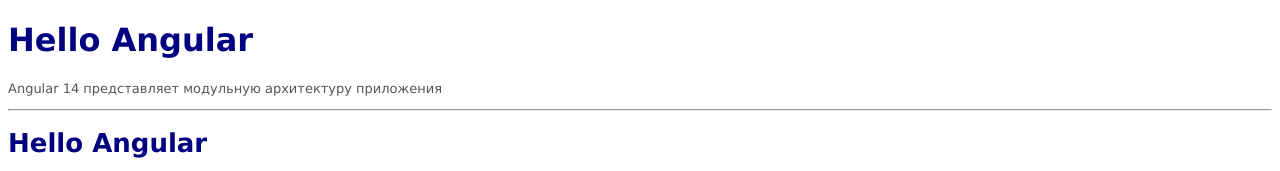
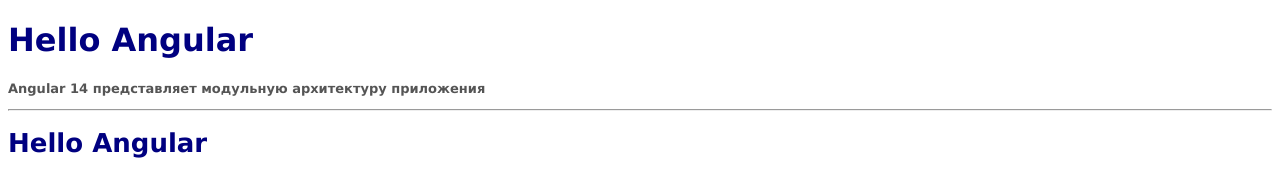
Before and after one commit to VKozhura/angular-components, an Angular app: page / in a window 1280 px wide. Shown: the top 171 px of the page. Built offline with nearby package versions, Linux system fonts and the light colour scheme.

Commit message:
создание атрибутивных директив

```diff
--- a/src/app/app.component.html
+++ b/src/app/app.component.html
@@ -1,5 +1,5 @@
 <h1>Hello Angular</h1>
-<p>Angular 14 представляет модульную архитектуру приложения</p>
+<p bold>Angular 14 представляет модульную архитектуру приложения</p>
 
 <hr>
 
--- a/src/app/app.module.ts
+++ b/src/app/app.module.ts
@@ -13,10 +13,11 @@
 import { Child5Component } from './child5.component';
 import { Child6Component } from './child6.component';
 import { Child7Component } from './child7.component';
+import { BoldDirective } from './bold.directive';
 
 
 @NgModule({
-  declarations: [AppComponent, ChildComponent, Child1Component, Child2Component, Child3Component, Child4Component, Child5Component, Child6Component, Child7Component ],
+  declarations: [AppComponent, ChildComponent, Child1Component, Child2Component, Child3Component, Child4Component, Child5Component, Child6Component, Child7Component, BoldDirective ],
   imports: [BrowserModule, FormsModule, ButtonModule],
   providers: [],
   bootstrap: [AppComponent],
--- /dev/null
+++ b/src/app/bold.directive.ts
@@ -0,0 +1,16 @@
+import { Directive, ElementRef, Renderer2} from "@angular/core";
+
+@Directive({
+    selector: '[bold]' // селектор для атрибута ([bold])
+})
+export class BoldDirective {
+    // constructor( private elementRef: ElementRef) {
+    //     this.elementRef.nativeElement.style.fontWeight = 'bold'
+    // }
+
+    // либо
+
+    constructor(private elementRef: ElementRef, private renderer: Renderer2){
+        this.renderer.setStyle(this.elementRef.nativeElement, "font-weight", "bold");
+    }
+}
```
